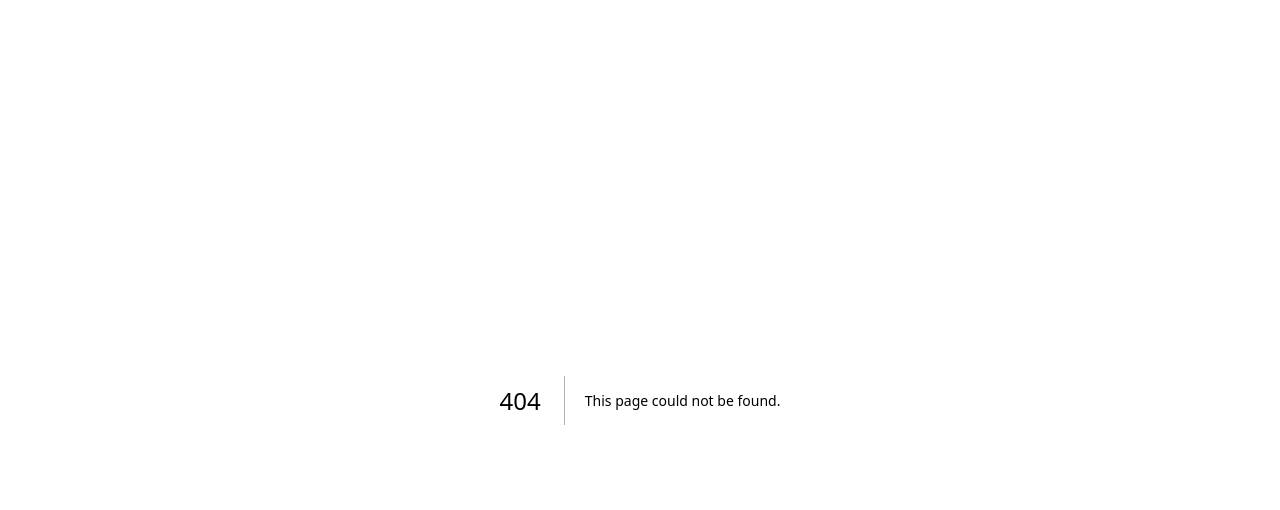
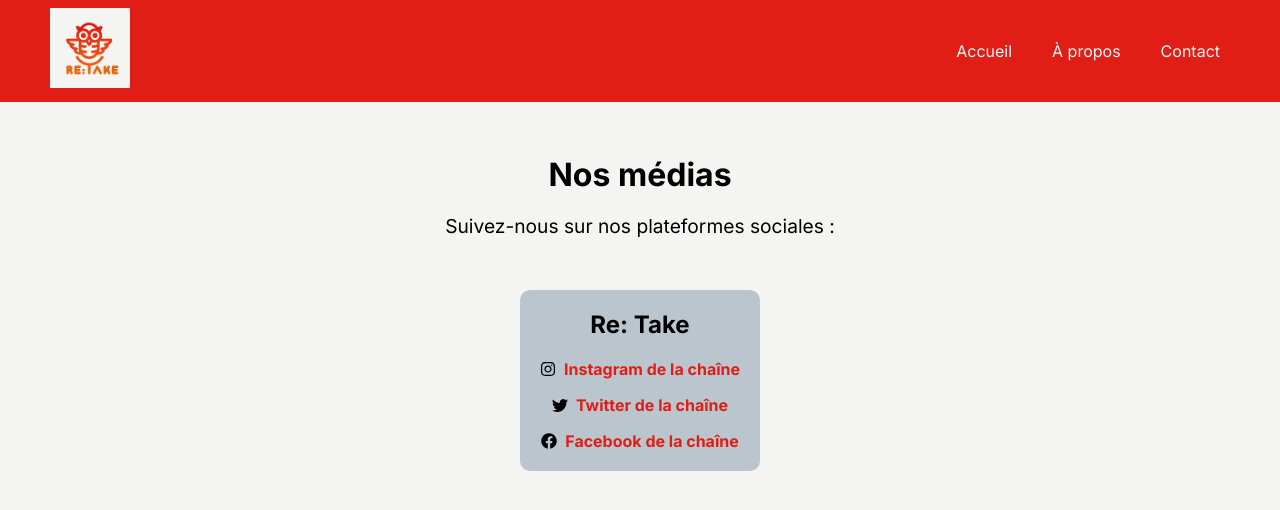
Before and after one commit to magusin/reTake, a Next.js app: page /contact in a window 1280 px wide. Before the commit this address had no page. Shown: the top 510 px of the page. Built offline with nearby package versions, Linux system fonts and the light colour scheme.

Commit message:
create contact page

```diff
--- a/package.json
+++ b/package.json
@@ -12,6 +12,7 @@
     "next": "latest",
     "react": "latest",
     "react-dom": "latest",
+    "react-icons": "^4.11.0",
     "react-slick": "^0.29.0",
     "react-spring": "^9.7.3",
     "slick-carousel": "^1.8.1",
--- /dev/null
+++ b/src/app/contact/page.js
@@ -0,0 +1,65 @@
+import React from 'react'
+import styles from './page.module.css'
+import Header from '#/components/Header/header'
+import { BsTwitter } from 'react-icons/bs'
+import { FaInstagram } from 'react-icons/fa'
+import { FaFacebook } from 'react-icons/fa'
+
+import Link from 'next/link'
+
+const Contact = () => {
+  return (
+    <div>
+      <main className="mainContent">
+        <Header />
+        <div className={styles.container}>
+          <h1 className={styles.title}>Nos médias</h1>
+          <p className={styles.description}>
+            Suivez-nous sur nos plateformes sociales :
+          </p>
+          <div className={styles.section}>
+            <h2>Re: Take</h2>
+            <div className={styles.socialLinks}>
+              <div className={styles.linkWrapper}>
+                <FaInstagram />
+
+                <Link
+                  href="https://www.instagram.com/retakeofficiel"
+                  target="_blank"
+                  rel="noopener noreferrer"
+                  className={styles.link}
+                >
+                  Instagram de la chaîne
+                </Link>
+              </div>
+              <div className={styles.linkWrapper}>
+                <BsTwitter />
+                <Link
+                  href="https://twitter.com/RetakeOfficiel"
+                  target="_blank"
+                  rel="noopener noreferrer"
+                  className={styles.link}
+                >
+                  Twitter de la chaîne
+                </Link>
+              </div>
+              <div className={styles.linkWrapper}>
+                <FaFacebook />
+                <Link
+                  href="https://www.facebook.com/ReTakeOfficiel/"
+                  target="_blank"
+                  rel="noopener noreferrer"
+                  className={styles.link}
+                >
+                  Facebook de la chaîne
+                </Link>
+              </div>
+            </div>
+          </div>
+        </div>
+      </main>
+    </div>
+  )
+}
+
+export default Contact
--- /dev/null
+++ b/src/app/contact/page.module.css
@@ -0,0 +1,54 @@
+.container {
+    padding: 2rem;
+    text-align: center;
+  }
+
+  .title {
+    font-size: 2rem;
+    margin-bottom: 1rem;
+  }
+
+  .description {
+    font-size: 1.2rem;
+    margin-bottom: 2rem;
+  }
+
+  .socialLinks {
+    display: flex;
+    flex-direction: column;
+    align-items: center;
+    gap: 1rem;
+  }
+
+  .linkWrapper {
+    display: flex;
+    align-items: center;
+    gap: 0.5rem;
+  }
+
+  .logo {
+    width: 24px;
+    height: 24px;
+  }
+
+  .link {
+    color: #e01e16;
+    text-decoration: none;
+    font-weight: bold;
+  }
+
+  .link:hover {
+    text-decoration: underline;
+  }
+
+  .section {
+    background-color: #bbc5ce;
+    padding: 20px;
+    margin: 20px 0;
+    border-radius: 10px;
+    display: inline-block;
+}
+
+.section h2 {
+    margin-top: 0; /* Réinitialisez la marge supérieure du h2 */
+}
--- a/src/app/globals.css
+++ b/src/app/globals.css
@@ -15,7 +15,8 @@ a:hover {
 } */
 
 .mainContent {
-  margin: 20px 0;
+  margin: 0 0;
+  background-color: #f4f4f2;;
 }
 
 .footer {
```
Also changed, not shown: 1 other file (tests, documents, lock files or other folders).
